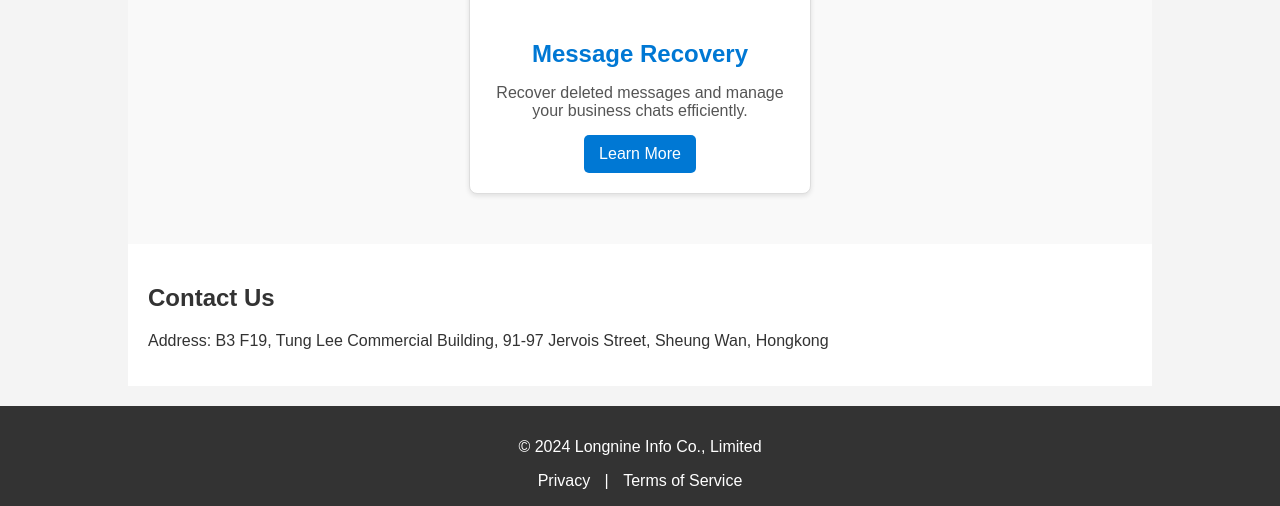
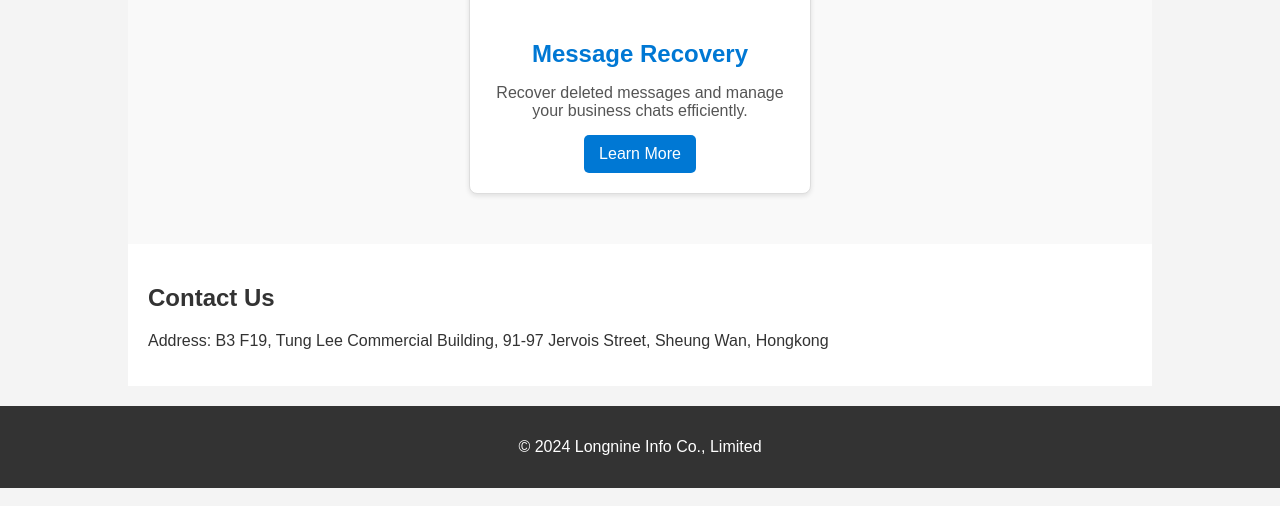
Before and after one commit to longnineAI/longnineai.github.io, a plain HTML site: page index.html in a window 1280 px wide. Shown: the part 1147-1653 px from the top of the page. Drawn offline with Linux system fonts and the light colour scheme.

Commit message:
Update index.html

```diff
--- a/index.html
+++ b/index.html
@@ -158,7 +158,7 @@
 
     <footer>
         <p>&copy; 2024 Longnine Info Co., Limited</p>
-        <a href="./privacy.html">Privacy</a> | <a href="./tos.html">Terms of Service</a>
+
     </footer>
 </body>
 </html>
```
